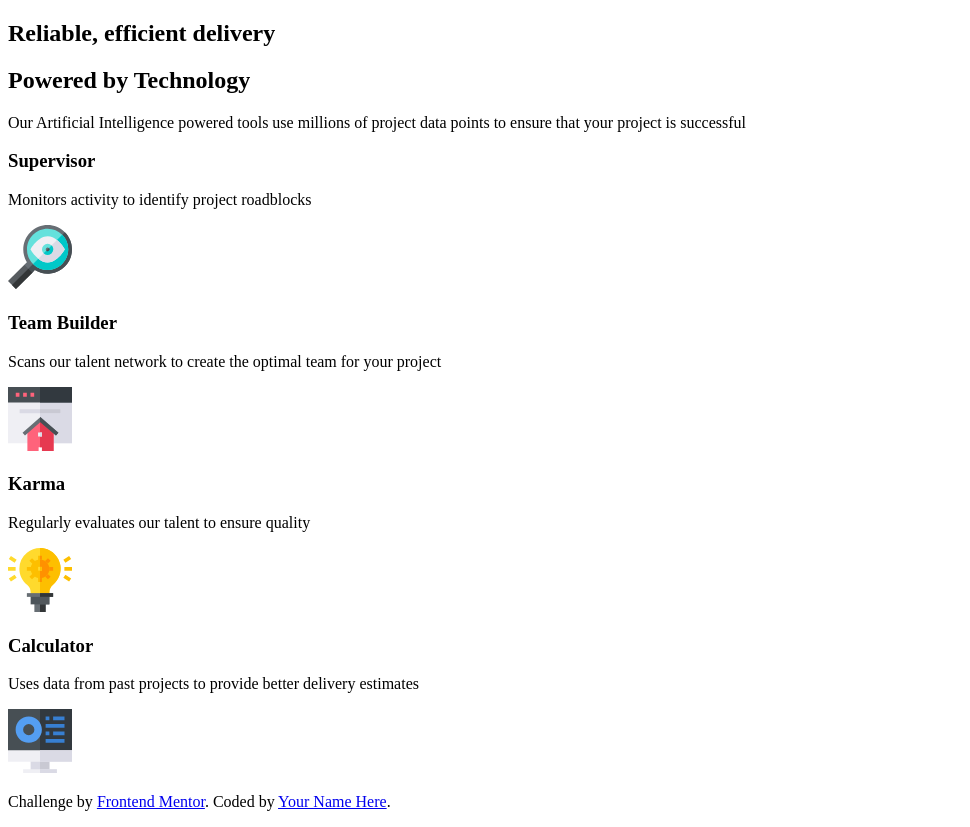
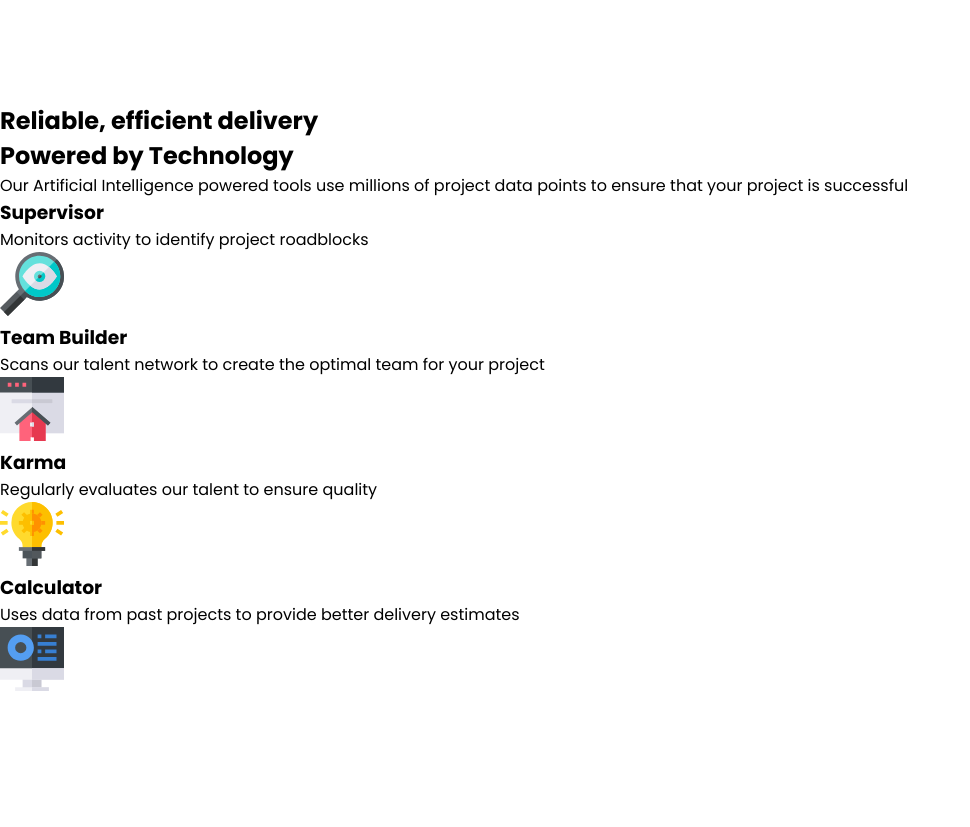
Before and after one commit to cadanieldev/four-card-feature, a plain HTML site: page index.html in a window 1280 px wide. Shown: the whole page, without its empty margins (0-970 px from the left). After the commit the page ends 800 px from the top, so only its background shows below. Drawn offline with Linux system fonts and the light colour scheme.

Commit message:
fetch utility

```diff
--- a/css/main.css
+++ b/css/main.css
@@ -0,0 +1,19 @@
+* {
+  margin: 0;
+  padding: 0;
+  box-sizing: border-box;
+}
+
+ul {
+  list-style: none;
+}
+
+body {
+  display: flex;
+  align-items: center;
+  min-height: 100vh;
+  background: var(--White);
+  font-family: var(--font-poppins);
+}
+
+/* MAIN */
--- a/css/style.css
+++ b/css/style.css
@@ -0,0 +1,2 @@
+@import './main.css';
+@import './utility.css';
--- a/css/utility.css
+++ b/css/utility.css
@@ -0,0 +1,14 @@
+:root {
+  /* ### Primary */
+  --Red: hsl(0, 78%, 62%);
+  --Cyan: hsl(180, 62%, 55%);
+  --Orange: hsl(34, 97%, 64%);
+  --Blue: hsl(212, 86%, 64%);
+
+  /* ### Neutral */
+  --Grey-500: hsl(234, 12%, 34%);
+  --Grey-400: hsl(212, 6%, 44%);
+  --White: hsl(0, 0%, 100%);
+
+  --font-poppins: "Poppins", sans-serif;
+}
--- a/index.html
+++ b/index.html
@@ -8,6 +8,10 @@
   <link rel="icon" type="image/png" sizes="32x32" href="./images/favicon-32x32.png">
 
   <title>Frontend Mentor | Four card feature section</title>
+
+  <link rel="preconnect" href="https://fonts.googleapis.com">
+  <link rel="preconnect" href="https://fonts.gstatic.com" crossorigin>
+  <link href="https://fonts.googleapis.com/css2?family=Poppins:ital,wght@0,100;0,200;0,300;0,400;0,500;0,600;0,700;0,800;0,900;1,100;1,200;1,300;1,400;1,500;1,600;1,700;1,800;1,900&display=swap" rel="stylesheet">
 
   <link rel="stylesheet" href="css/style.css">
 </head>
@@ -58,30 +62,6 @@
       </main>
     </div>
   </div>
-
-
-
-
-
-
-
-
-
-
-
-
-
-
-
-
-
-
-  <footer>
-    <p class="attribution">
-      Challenge by <a href="https://www.frontendmentor.io?ref=challenge" target="_blank">Frontend Mentor</a>.
-      Coded by <a href="#">Your Name Here</a>.
-    </p>
-  </footer>
 </body>
 
 </html>
```
